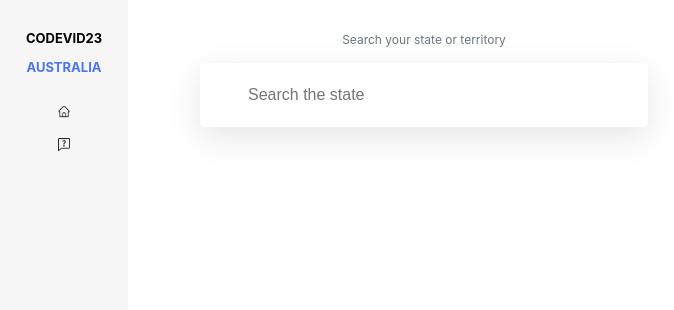
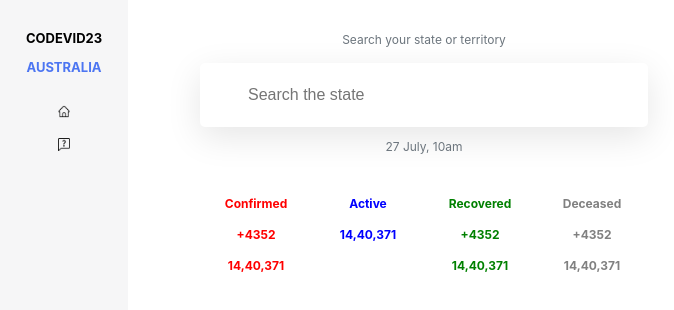
Before and after one commit to tkeeching/codevid, a React (Create React App) app: page / in a window 1280 px wide. Shown: the top 310 px of the page, without its empty margins (0-674 px from the left). Built offline with nearby package versions, Linux system fonts and the light colour scheme.

Commit message:
create card component

```diff
--- /dev/null
+++ b/src/components/Card/Card.css
@@ -0,0 +1,25 @@
+.card-container{
+    display: grid;
+    grid-template-columns: repeat(4, 1fr);
+    margin-top: 30px;
+}
+
+.card-container p{
+    font-weight: 700;
+}
+
+.confirmed p{
+    color: red;
+}
+
+.active p{
+    color: blue;
+}
+
+.recovered p{
+    color: green;
+}
+
+.deceased p{
+    color: grey;
+}
--- /dev/null
+++ b/src/components/Card/Card.js
@@ -0,0 +1,32 @@
+import React from 'react'
+import './Card.css'
+
+class Card extends React.Component{
+    render(){
+        return(
+            <div className="card-container">
+                <div className="confirmed">
+                    <p>Confirmed</p>
+                    <p>+4352</p>
+                    <p>14,40,371</p>
+                </div>
+                <div className="active">
+                    <p>Active</p>
+                    <p>14,40,371</p>
+                </div>
+                <div className="recovered">
+                    <p>Recovered</p>
+                    <p>+4352</p>
+                    <p>14,40,371</p>
+                </div>
+                <div className="deceased">
+                    <p>Deceased</p>
+                    <p>+4352</p>
+                    <p>14,40,371</p>
+                </div>
+            </div>
+        )
+    }
+}
+
+export default Card
--- /dev/null
+++ b/src/components/Header/Header.js
@@ -0,0 +1,16 @@
+import React from 'react'
+import './Header.css'
+
+class Header extends React.Component{
+    render(){
+        return(
+            <div className="header-container">
+                <p>Search your state or territory</p>
+                <input type="text" placeholder="Search the state"/>
+                <div><p>27 July, 10am</p></div>
+            </div>
+        )
+    }
+}
+
+export default Header
--- a/src/components/HomeLeft/HomeLeft.js
+++ b/src/components/HomeLeft/HomeLeft.js
@@ -1,14 +1,14 @@
 import React from 'react'
 import './HomeLeft.css'
+import Header from '../Header/Header'
+import Card from '../Card/Card'
 
 class HomeLeft extends React.Component{
     render(){
         return(
             <div className="homeleft-container">
-                <div>
-                    <p>Search your state or territory</p>
-                    <input type="text" placeholder="Search the state"/>
-                </div>
+                <Header />
+                <Card />
             </div>
         )
     }
```
Also changed, not shown: src/components/Header/Header.css (added).
